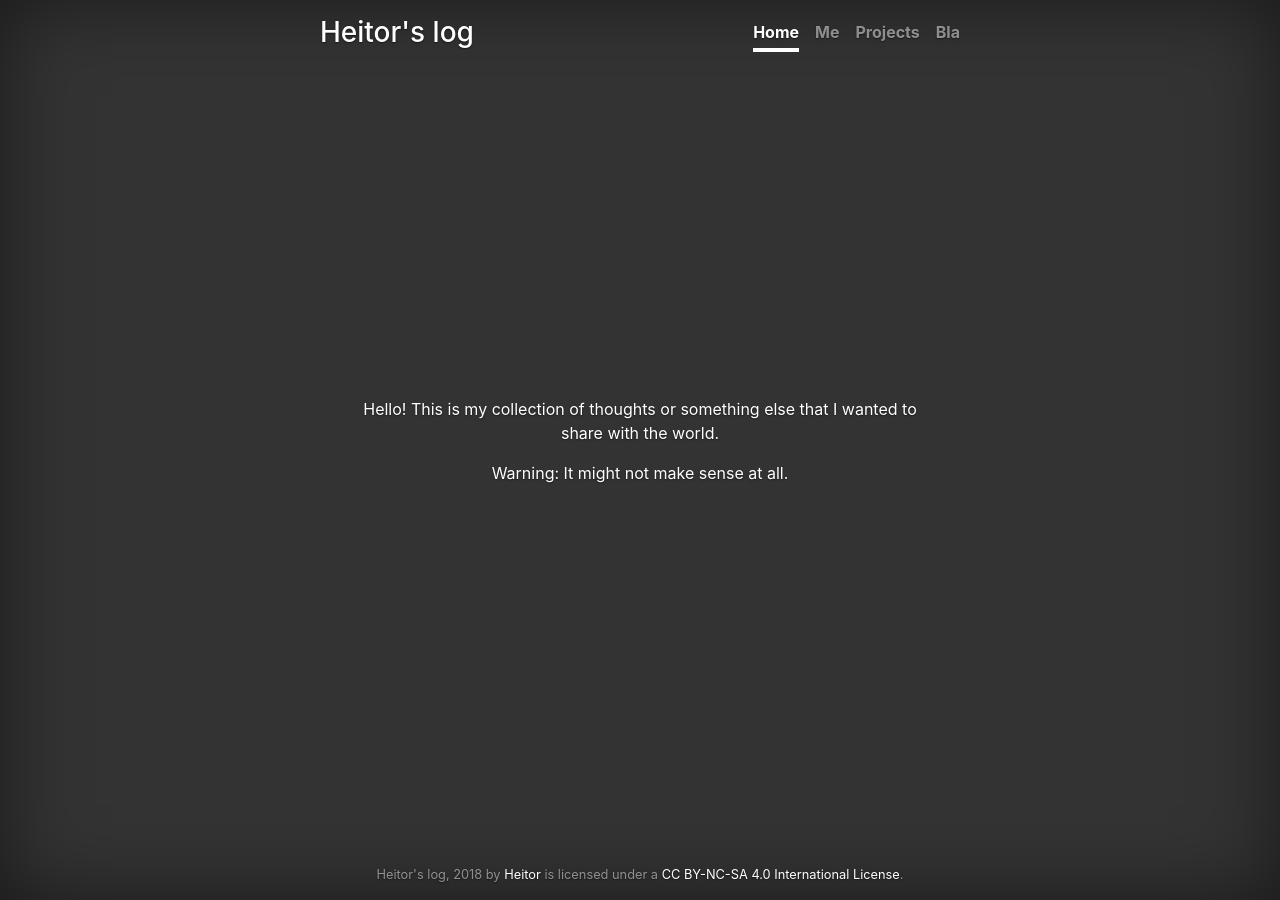
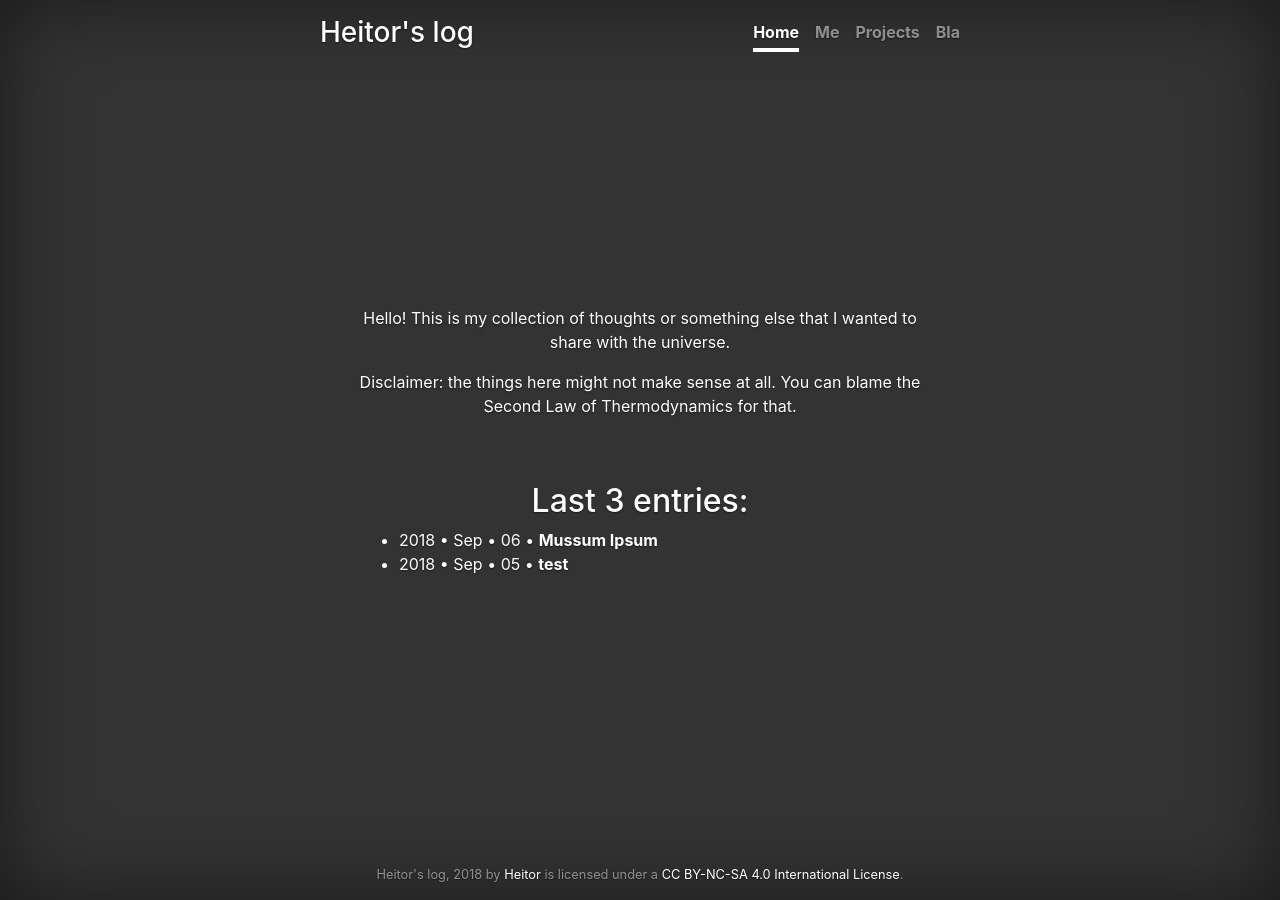
Before and after one commit to heitorPB/heitorPB.github.io, a Jekyll site: the page built from index.md, in a window 1280 px wide. Built offline with Jekyll 4.4.1, drawn with Linux system fonts in a browser that asks for light colours.

Commit message:
Better home page

```diff
--- /dev/null
+++ b/_includes/3entries.html
@@ -0,0 +1,16 @@
+{% comment %}
+<!-- template for adding 3 entries to index.html --!>
+{% endcomment %}
+
+<br>
+<div class="container">
+	<h2>Last 3 entries:</h2>
+
+	<ul>
+		{% for post in site.posts limit: 3 %}
+			<li class="myList">
+				{{ post.date | date: '%Y' }} • {{ post.date | date: '%b' }} • {{ post.date | date: '%d' }} • <a class="myLink" href="{{ post.url }}"><strong>{{ post.title }}</strong></a>
+			</li>
+		{% endfor %}
+	</ul>
+</div>
--- a/assets/css/cover.css
+++ b/assets/css/cover.css
@@ -105,3 +105,20 @@ body {
   color: rgba(255, 255, 255, .5);
   font-size: .8rem;
 }
+
+/*
+ * Lists
+ */
+.myList {
+  text-align: left;
+}
+
+.myLink {
+  color: #fff;
+  transition: background-color .666s;
+}
+.myLink:hover {
+  color: #eee;
+  background-color: #111;
+  text-decoration: none;
+}
--- a/index.md
+++ b/index.md
@@ -1,10 +1,11 @@
 ---
-layout: default
+layout: home
 title: home
 permalink: /index.html
 ---
 
 Hello! This is my collection of thoughts or something else that I wanted to
-share with the world.
+share with the universe.
 
-Warning: It might not make sense at all.
+Disclaimer: the things here might not make sense at all. You can blame the
+Second Law of Thermodynamics for that.
```
Also changed, not shown: _layouts/home.html (added, +8 -0 lines).
